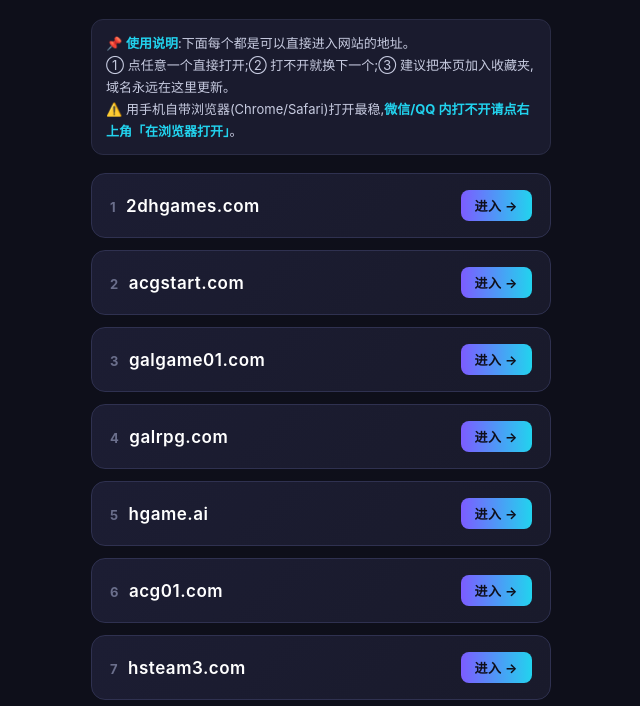
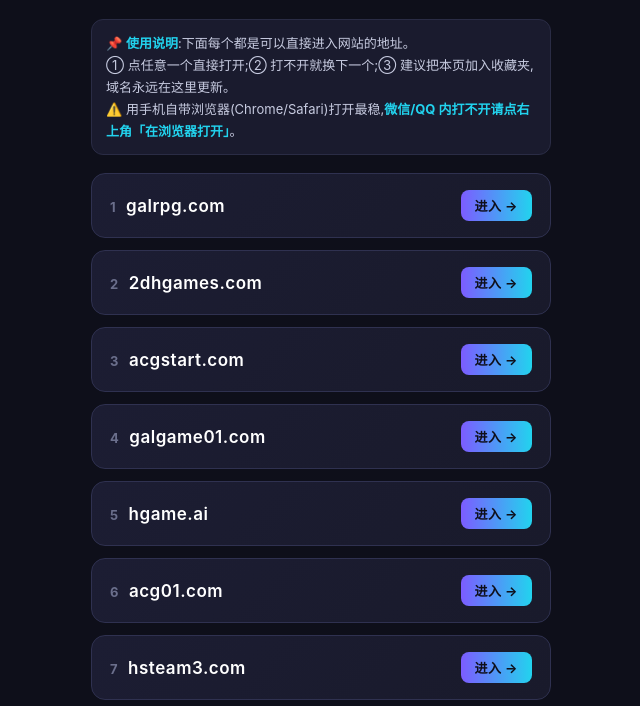
Before and after one commit to 2acg/2acg.github.io, a plain HTML site: page index.html in a window 1280 px wide. Shown: the part 94-800 px from the top of the page, without its empty margins (319-959 px from the left). Drawn offline with Linux system fonts and the light colour scheme.

Commit message:
auto: 刷新可直连备用域名

```diff
--- a/index.html
+++ b/index.html
@@ -16,15 +16,15 @@ a.dom:active{transform:scale(.98)}a.dom .go{font-size:13px;font-weight:700;color
 <div class="sub">收藏本页 ⭐ 任何一个网址打不开,就点下一个 —— 总有一个能进</div>
 <div class="tip">📌 <b>使用说明</b>:下面每个都是可以直接进入网站的地址。<br>① 点任意一个直接打开;② 打不开就换下一个;③ 建议把本页加入收藏夹,域名永远在这里更新。<br>⚠️ 用手机自带浏览器(Chrome/Safari)打开最稳,<b>微信/QQ 内打不开请点右上角「在浏览器打开」</b>。</div>
 <div class="list">
-<a class="dom" href="https://2dhgames.com/" rel="noopener"><span><span class="idx">1</span>2dhgames.com</span><span class="go">进入 →</span></a>
-<a class="dom" href="https://acgstart.com/" rel="noopener"><span><span class="idx">2</span>acgstart.com</span><span class="go">进入 →</span></a>
-<a class="dom" href="https://galgame01.com/" rel="noopener"><span><span class="idx">3</span>galgame01.com</span><span class="go">进入 →</span></a>
-<a class="dom" href="https://galrpg.com/" rel="noopener"><span><span class="idx">4</span>galrpg.com</span><span class="go">进入 →</span></a>
+<a class="dom" href="https://galrpg.com/" rel="noopener"><span><span class="idx">1</span>galrpg.com</span><span class="go">进入 →</span></a>
+<a class="dom" href="https://2dhgames.com/" rel="noopener"><span><span class="idx">2</span>2dhgames.com</span><span class="go">进入 →</span></a>
+<a class="dom" href="https://acgstart.com/" rel="noopener"><span><span class="idx">3</span>acgstart.com</span><span class="go">进入 →</span></a>
+<a class="dom" href="https://galgame01.com/" rel="noopener"><span><span class="idx">4</span>galgame01.com</span><span class="go">进入 →</span></a>
 <a class="dom" href="https://hgame.ai/" rel="noopener"><span><span class="idx">5</span>hgame.ai</span><span class="go">进入 →</span></a>
 <a class="dom" href="https://acg01.com/" rel="noopener"><span><span class="idx">6</span>acg01.com</span><span class="go">进入 →</span></a>
 <a class="dom" href="https://hsteam3.com/" rel="noopener"><span><span class="idx">7</span>hsteam3.com</span><span class="go">进入 →</span></a>
 <a class="dom" href="https://hsteam6.com/" rel="noopener"><span><span class="idx">8</span>hsteam6.com</span><span class="go">进入 →</span></a>
 </div>
 <div class="foot">本页地址固定不变 · 域名自动更新<br><span class="copy" id="cp">📋 复制全部网址</span></div>
-<script>var D=["2dhgames.com","acgstart.com","galgame01.com","galrpg.com","hgame.ai","acg01.com","hsteam3.com","hsteam6.com"];document.getElementById('cp').onclick=function(){var t=D.map(function(d){return 'https://'+d;}).join('\n');navigator.clipboard&&navigator.clipboard.writeText(t);this.textContent='✅ 已复制';};</script>
+<script>var D=["galrpg.com","2dhgames.com","acgstart.com","galgame01.com","hgame.ai","acg01.com","hsteam3.com","hsteam6.com"];document.getElementById('cp').onclick=function(){var t=D.map(function(d){return 'https://'+d;}).join('\n');navigator.clipboard&&navigator.clipboard.writeText(t);this.textContent='✅ 已复制';};</script>
 </body></html>
```
